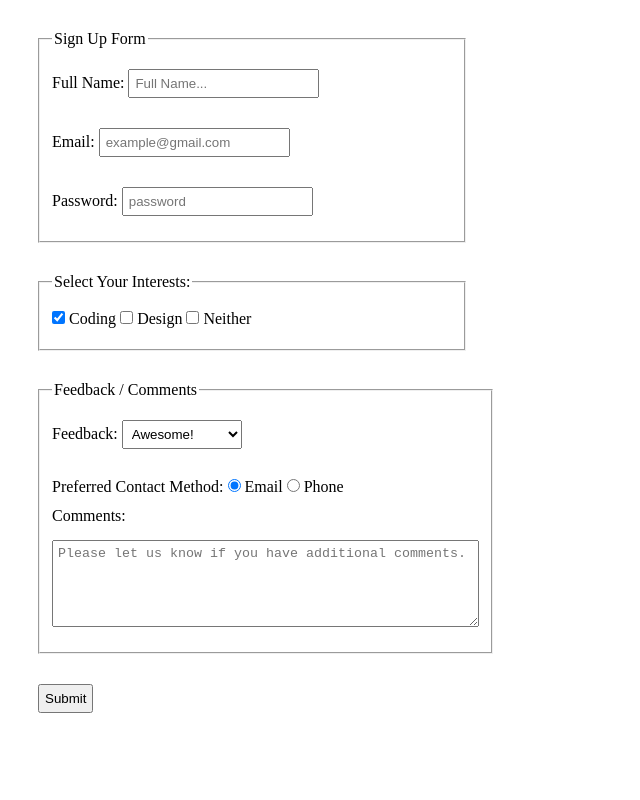
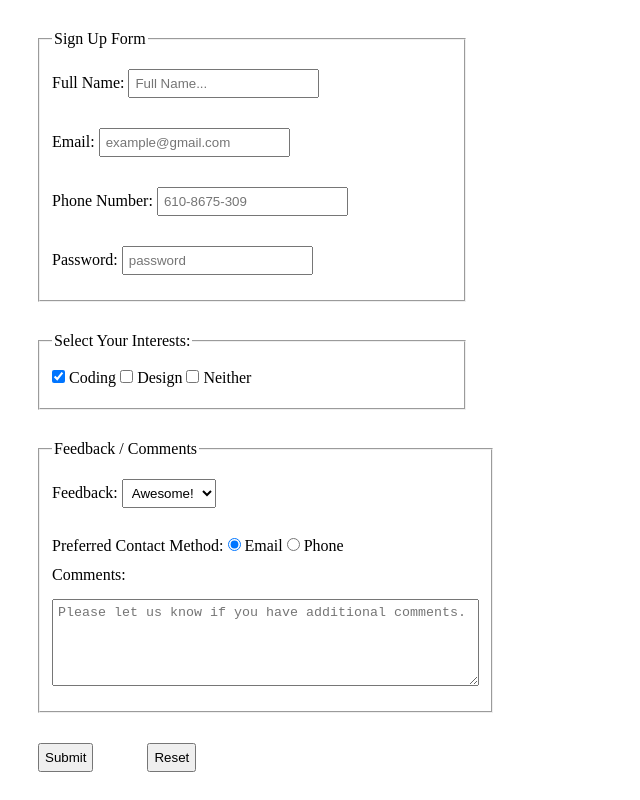
Before and after one commit to tiff-m-tech/practice-buildingAForm-Tiffany-M, a plain HTML site: page index.html in a window 1280 px wide. Shown: the whole page, without its empty margins (0-640 px from the left). Drawn offline with Linux system fonts and the light colour scheme.

Commit message:
Added a few more things like a reset button after watching Carrie's video.

```diff
--- a/index.html
+++ b/index.html
@@ -28,10 +28,11 @@ where applicable.
         <meta charset="UTF-8" />
         <meta name="viewport" content="width=device-width, initial-scale=1.0" />
         <link rel="stylesheet" href="styles.css" />
-        <title>Form</title>
+        <title>Form Practice</title>
     </head>
     <body>
-        <form action="/submit" method="post">
+        <form action="./submitted.html" method="get">
+            <!-- Should be using "post" for the method, using "get" for demo purposen -->
             <fieldset>
                 <legend>Sign Up Form</legend>
                 <!-- NAME -->
@@ -41,6 +42,10 @@ where applicable.
                 <!-- EMAIL -->
                 <label for="email">Email:</label>
                 <input type="email" id="email" name="email" placeholder="example@gmail.com" required />
+                <br />
+                <!-- EXTRA - PHONE NUMER -->
+                <label for="phone-number">Phone Number:</label>
+                <input type="tel" id="phone-number" name="phone-number" placeholder="610-8675-309" required />
                 <br />
                 <!-- PASSWORD -->
                 <label for="password">Password:</label>
@@ -69,7 +74,7 @@ where applicable.
                 <label for="feedback">Feedback:</label>
                 <select id="feedback" name="feedback">
                     <option value="positive" selected>Awesome!</option>
-                    <option value="neutral">Middle Ground</option>
+                    <option value="neutral">Just OK</option>
                     <option value="negative">Dreadful</option>
                 </select>
                 <br />
@@ -91,6 +96,8 @@ where applicable.
             </fieldset>
             <!-- SUBMIT -->
             <input type="submit" value="Submit" />
+            <!-- EXTRA RESET BUTTON -->
+            <button id="reset" type="reset">Reset</button>
         </form>
     </body>
 </html>
--- a/styles.css
+++ b/styles.css
@@ -5,7 +5,8 @@ fieldset {
 
 input,
 select,
-textarea {
+textarea,
+button {
     margin: 15px 0;
     padding: 5px;
 }
@@ -14,6 +15,7 @@ textarea {
     display: block;
 }
 
-input[type="submit"] {
+input[type="submit"],
+button {
     margin: 0 20px 0 30px;
 }
```
Also changed, not shown: submitted.html (added, +11 -0 lines).
